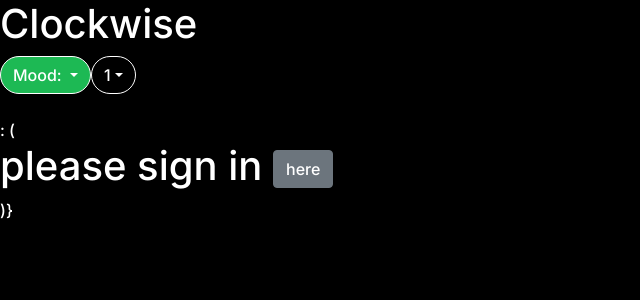
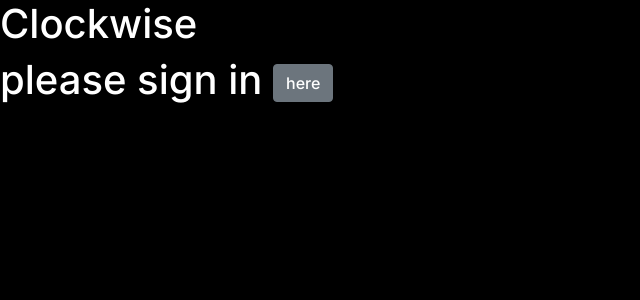
Before and after one commit to muthu-pal/Moodie, a React (Create React App) app: page / in a window 1280 px wide. Shown: the top 300 px of the page, without its empty margins (0-640 px from the left). Built offline with nearby package versions, Linux system fonts and the light colour scheme.

Commit message:
filled in missing ternary line

```diff
--- a/src/components/Filters.js
+++ b/src/components/Filters.js
@@ -34,13 +34,12 @@
     let access_token = parsed.access_token;
     console.log(parsed);
     setLoggedInQuery(access_token);
-    if (parsed.grant_type === "authorization_code"){
     fetch('https://api.spotify.com/v1/me',
     {headers: {'Authorization': 'Bearer ' + access_token}
     }).then((response) =>
       response.json()
     ).then((data) => console.log(data))
-  }}
+  }
 
   console.log(loggedInQuery)
 
@@ -119,6 +118,7 @@
 
   return (
     <div>
+      {(loggedInQuery !== "") ?
               <div>
                 <ButtonDropdown
                   isOpen={dropdownOpenMood}
```
